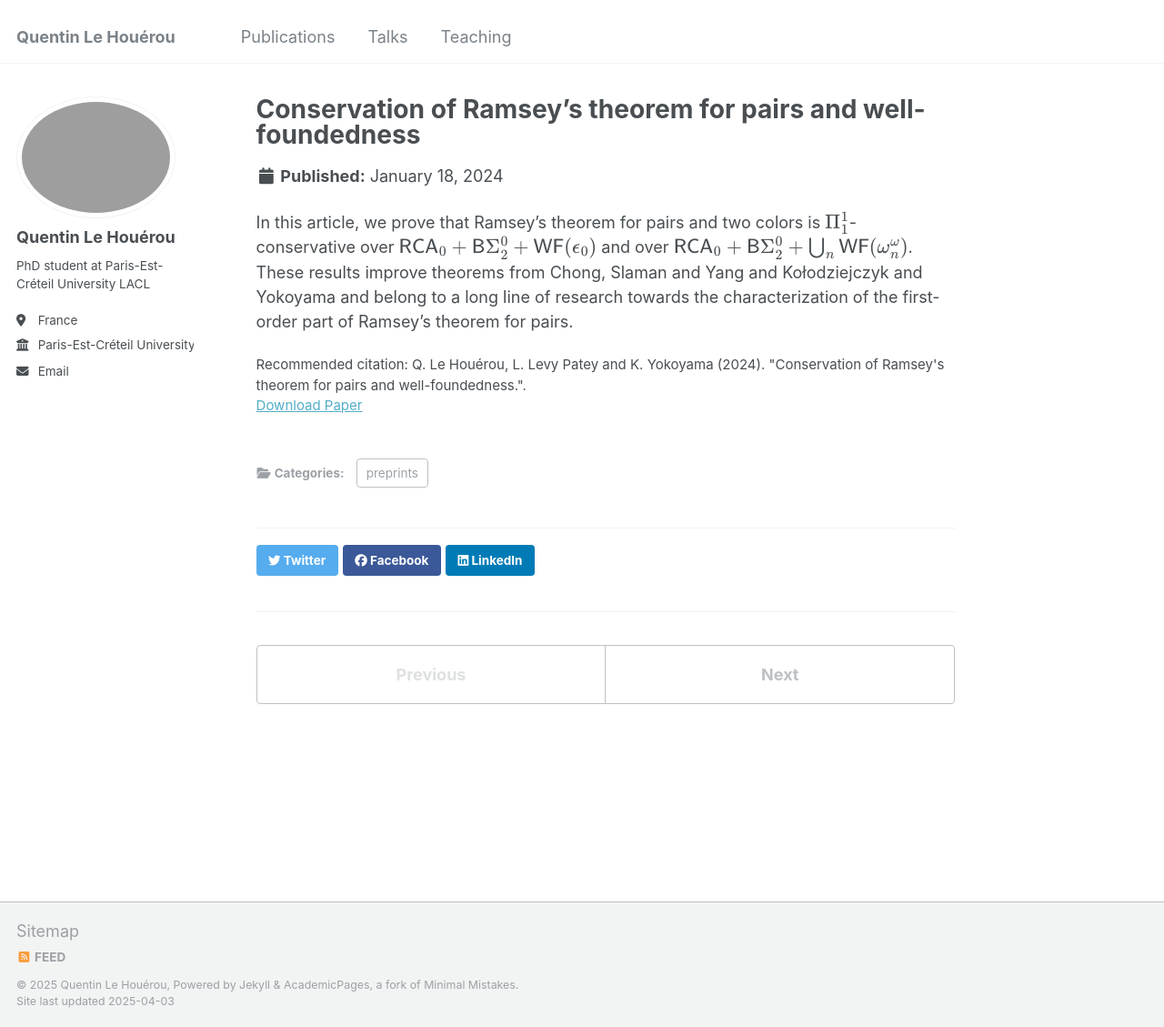
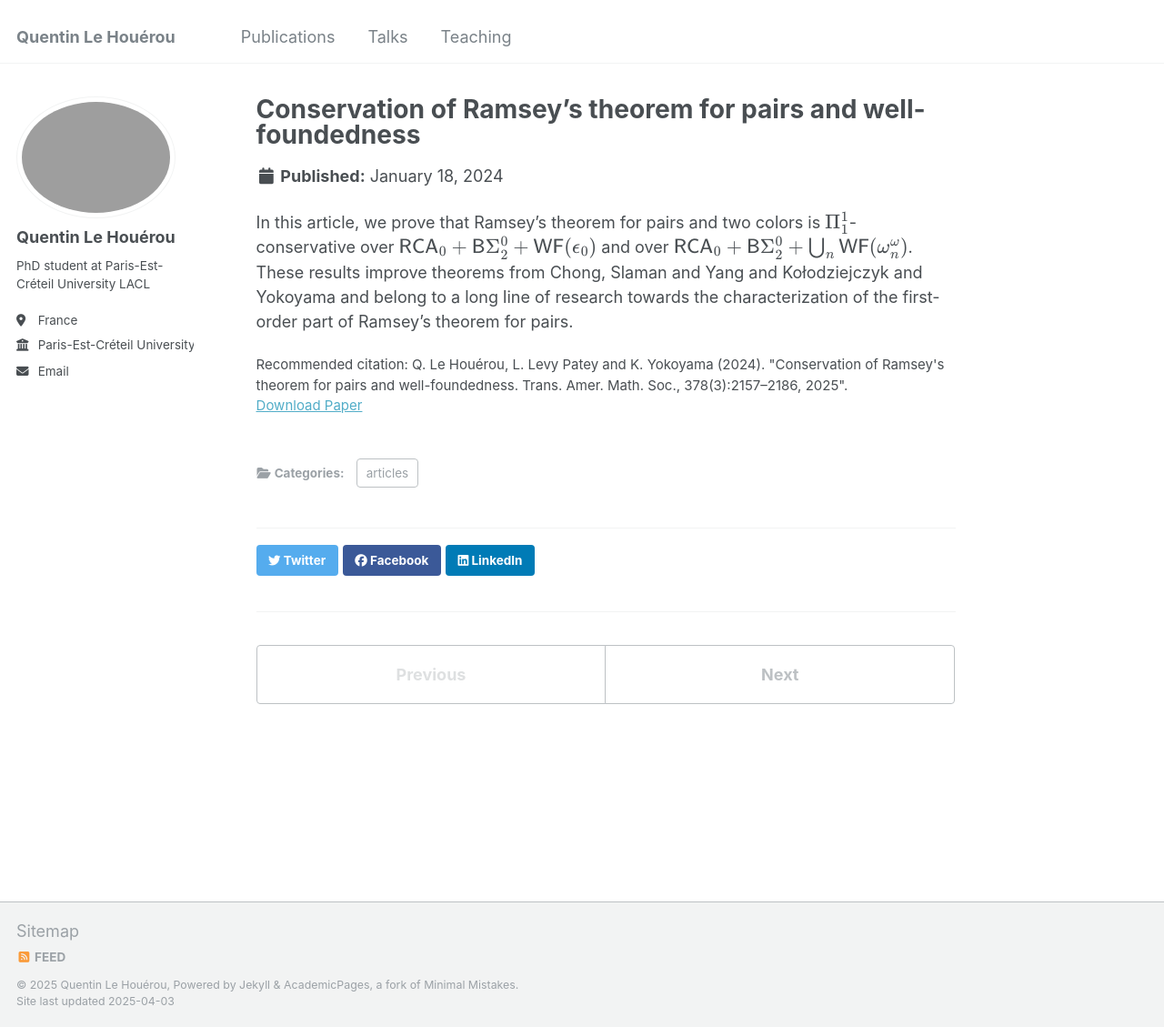
Before and after one commit to QuentinLH/quentinlh.github.io, a Jekyll site: the page built from _publications/houerou2024conservation.md, in a window 1280 px wide and 1129 px high. Shown: the whole window at 91% size. Built offline with Jekyll 4.4.1, drawn with Linux system fonts in a browser that asks for light colours.

Commit message:
preprints to articles

```diff
--- a/_publications/houerou2024conservation.md
+++ b/_publications/houerou2024conservation.md
@@ -1,11 +1,11 @@
 ---
 title: "Conservation of Ramsey's theorem for pairs and well-foundedness"
 collection: publications
-category: preprints
+category: articles
 permalink: /publication/houerou2024conservation
 date: 2024-01-18
 paperurl: 'http://quentinlh.github.io/files/houerou2024conservation.pdf'
-citation: "Q. Le Houérou, L. Levy Patey and K. Yokoyama (2024). &quot;Conservation of Ramsey's theorem for pairs and well-foundedness.&quot;."
+citation: "Q. Le Houérou, L. Levy Patey and K. Yokoyama (2024). &quot;Conservation of Ramsey's theorem for pairs and well-foundedness. Trans. Amer. Math. Soc., 378(3):2157–2186, 2025&quot;."
 
 ---
 
```
Also changed, not shown: _publications/houerou2024pi04ordered.md (+1 -1 lines).
